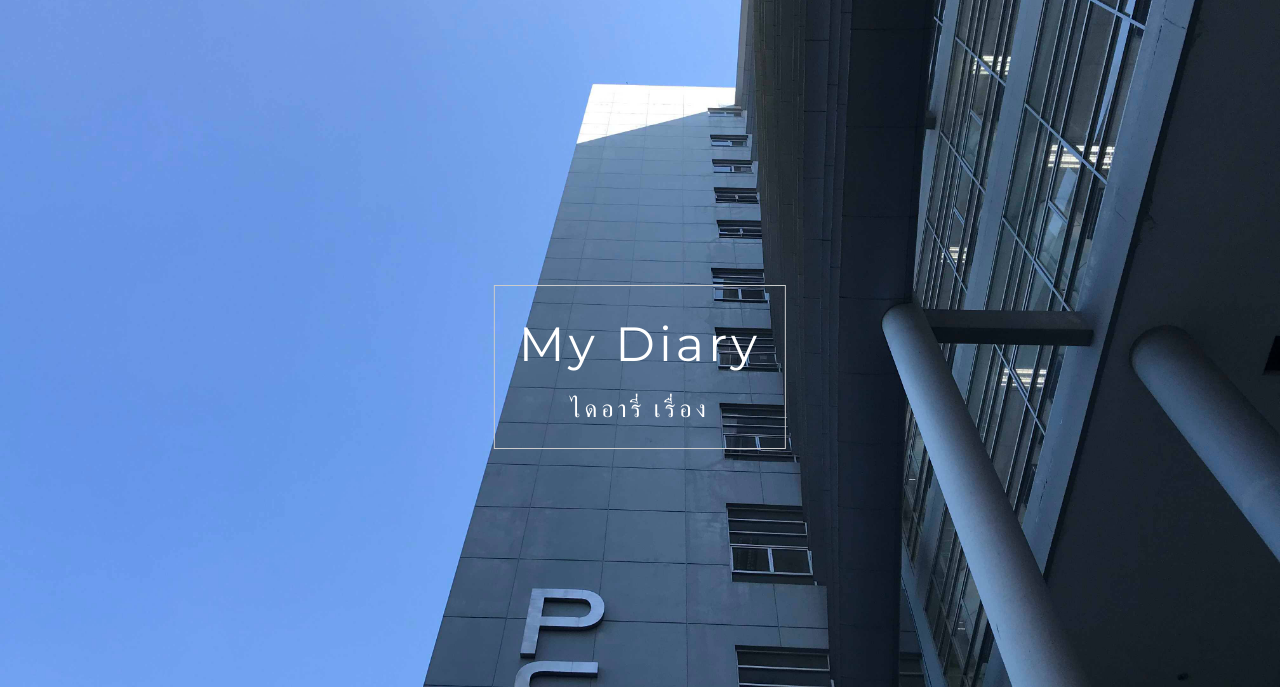
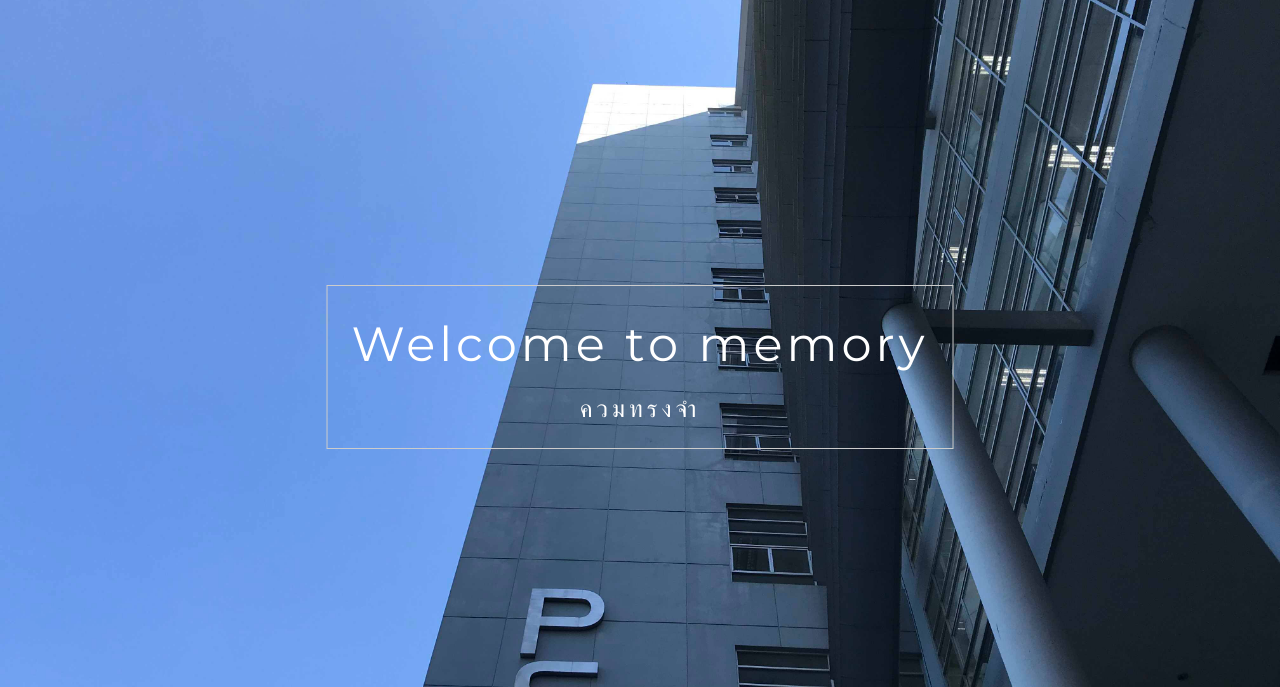
Before and after one commit to firsttanatip/project, a plain HTML site: page dairy.html in a window 1280 px wide. Shown: the part 113-800 px from the top of the page. Drawn offline with nearby package versions, Linux system fonts and the light colour scheme.

Commit message:
กdairy.html

```diff
--- a/dairy.html
+++ b/dairy.html
@@ -35,8 +35,8 @@ body,h1,h2,h3,h4,h5,h6 {font-family: "Lato", sans-serif}
 <header class="w3-display-container w3-content w3-center" style="max-width:1500px">
   <img class="w3-image" src="diary.jpg" alt="Me" width="1500" height="600">
   <div class="w3-display-middle w3-padding-large w3-border w3-wide w3-text-light-grey w3-center">
-    <h1 class="w3-hide-medium w3-text-white w3-hide-small w3-xxxlarge">My Diary</h1>
-    <h3 class="w3-hide-medium w3-text-white w3-hide-small">ไดอารี่ เรื่อง </h3>
+    <h1 class="w3-hide-medium w3-text-white w3-hide-small w3-xxxlarge">Welcome to memory</h1>
+    <h3 class="w3-hide-medium w3-text-white w3-hide-small">ควมทรงจำ </h3>
   </div>
 </header>
   <div class="w3-content">
```
